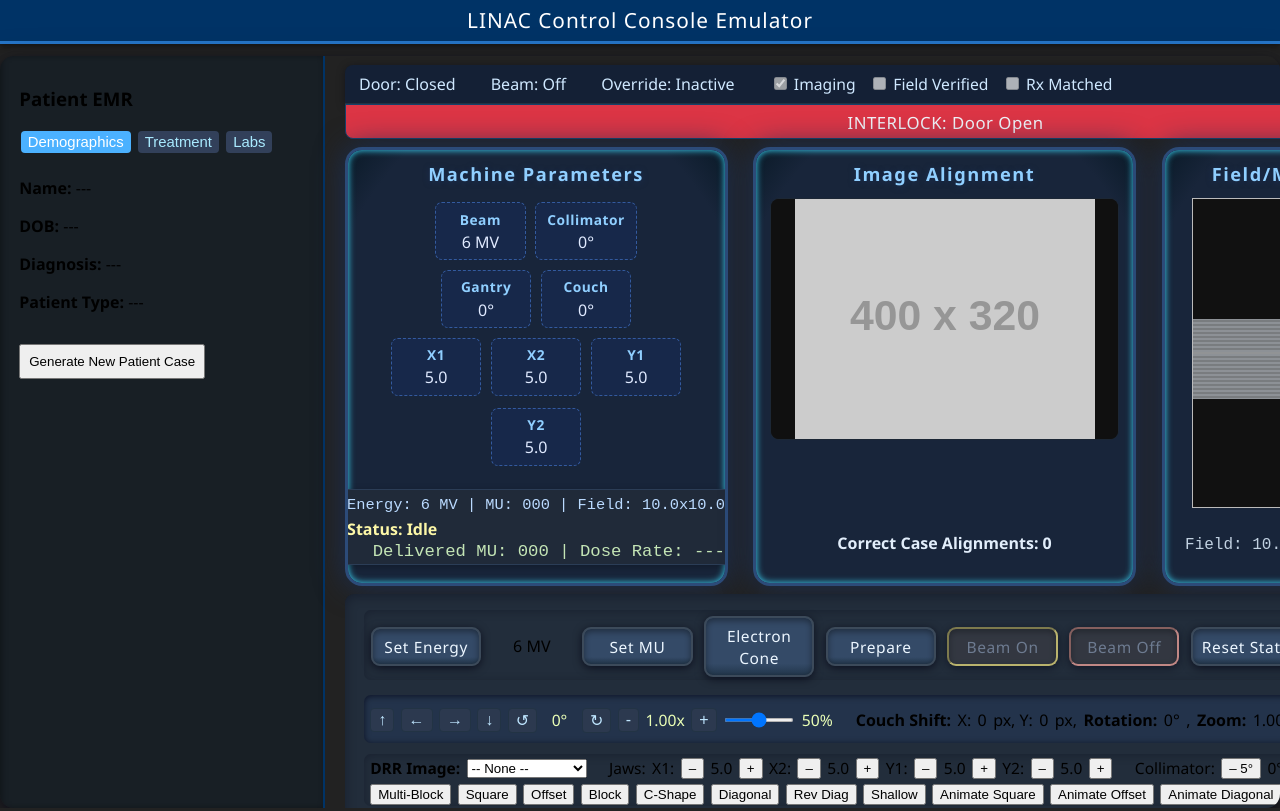
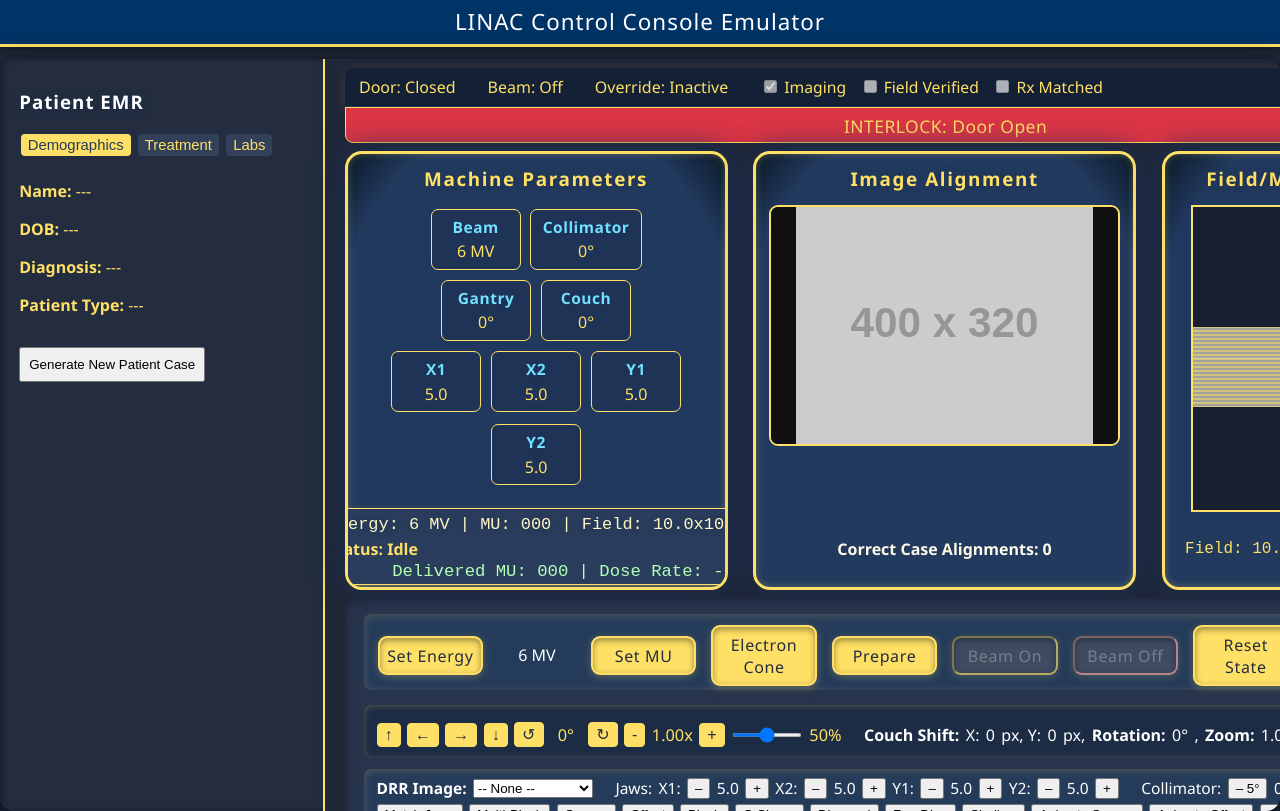
Before and after one commit to RTApps79/RT-Games, a plain HTML site: page linac_emulator/index.html in a window 1280 px wide. Drawn offline with Linux system fonts and the light colour scheme; placeholder pictures from the web are drawn by us.

Commit message:
Update style.css

```diff
--- a/linac_emulator/style.css
+++ b/linac_emulator/style.css
@@ -1,21 +1,22 @@
 /* ============================
-   LINAC Console Emulator Styles (Three Monitor Layout)
+   LINAC Console Emulator - High Contrast + Section Labels
    ============================ */
 
 body {
   margin: 0;
   font-family: 'Segoe UI', Arial, sans-serif;
-  background: #222;
+  background: #202737;
+  color: #f9f9f9;
 }
 header {
   background: #003366;
-  color: white;
+  color: #fff;
   padding: 0.4rem 0;
   text-align: center;
-  font-size: 1.3rem;
+  font-size: 1.4rem;
   letter-spacing: 1px;
   box-shadow: 0 2px 6px #0007;
-  border-bottom: 3px solid #2676c9;
+  border-bottom: 3px solid #ffe066;
 }
 
 /* Three Monitor Container Layout */
@@ -27,20 +28,27 @@ header {
   max-width: 1920px;
   margin: 12px auto 0 auto;
   border-radius: 14px;
-  box-shadow: 0 10px 32px #0018, 0 2px 6px #0024;
+  box-shadow: 0 10px 32px #001a, 0 2px 6px #0024;
   overflow: hidden;
-  background: #222;
+  background: #202737;
 }
 
 /* EMR Panel */
 .panel.emr-panel {
   width: 320px;
   min-width: 285px;
-  background: #181f25;
-  border-right: 2.5px solid #003366;
+  background: #232d3f;
+  border-right: 2.5px solid #ffe066;
   box-shadow: 2px 0 6px #0005 inset;
   padding: 0.7em 1.2em 0.7em 1.2em;
   overflow-y: auto;
+  color: #ffe066;
+}
+
+.panel.emr-panel h3 {
+  color: #fff;
+  letter-spacing: 1px;
+  text-shadow: 0 2px 10px #00336655;
 }
 
 /* Main Panel: 3-screen grid + controls below */
@@ -53,6 +61,22 @@ header {
   padding: 0.6em 1.2em 0.8em 1.2em;
 }
 
+/* Section Labels */
+.section-label {
+  font-size: 1.09em;
+  font-weight: 700;
+  text-transform: uppercase;
+  color: #ffe066;
+  letter-spacing: 1.3px;
+  background: #243b5a;
+  margin: 0.2em 0 0.6em 0;
+  padding: 2px 14px;
+  border-radius: 8px;
+  box-shadow: 0 1.5px 8px #0015;
+  display: inline-block;
+  border: 1.5px solid #ffe06677;
+}
+
 .monitors-row.three-screens-row {
   display: grid;
   grid-template-columns: 1fr 1fr 1fr;
@@ -62,7 +86,6 @@ header {
   max-height: 500px;
 }
 
-/* Monitor Screens */
 .monitor-screen {
   min-width: 320px;
   max-width: 500px;
@@ -74,20 +97,20 @@ header {
   display: flex;
   flex-direction: column;
   align-items: center;
-  background: radial-gradient(ellipse at 50% 60%, #18253a 85%, #0a1a28 100%);
-  border: 3.5px solid #2c4b79;
+  background: radial-gradient(ellipse at 50% 60%, #233a5f 82%, #0a1a28 100%);
+  border: 3.5px solid #ffe066;
   border-radius: 17px;
-  box-shadow: 0 0 30px #1b2f54, 0 0 7px #3bdcff inset;
-  color: #e2eefb;
+  box-shadow: 0 0 30px #1b2f54, 0 0 7px #ffe06644 inset;
+  color: #fffbe8;
 }
 
-.monitor-screen h2 {
+.monitor-screen h2, .monitor-screen h3 {
   text-align: center;
-  color: #90cfff;
+  color: #ffe066;
   margin-bottom: 0.7em;
-  font-size: 1.14em;
-  letter-spacing: 1.5px;
-  text-shadow: 0 1px 6px #1b2f54;
+  font-size: 1.18em;
+  letter-spacing: 1.6px;
+  text-shadow: 0 1px 7px #1b2f54;
   font-weight: 600;
   margin-top: 0;
 }
@@ -100,10 +123,10 @@ header {
   flex-wrap: wrap;
 }
 .machine-param-box {
-  background: #17284a;
-  border: 1px dashed #335a9e;
+  background: #1e3355;
+  border: 1.5px solid #ffe066;
   border-radius: 7px;
-  color: #e0eaff;
+  color: #ffe066;
   min-width: 66px;
   padding: 0.4em 0.7em;
   text-align: center;
@@ -112,32 +135,36 @@ header {
   display: flex;
   flex-direction: column;
   align-items: center;
+  box-shadow: 0 2px 10px #00336622;
 }
 .machine-param-box .param-label {
-  font-size: 0.86em;
-  color: #90cfff;
+  font-size: 0.97em;
+  color: #72e1ff;
   margin-bottom: 0.15em;
   font-weight: bold;
   letter-spacing: 0.5px;
+  text-shadow: 0 2px 3px #00336622;
 }
 #console-display {
   margin-top: 8px;
-  border: 1.2px solid #2b3d56;
+  border: 1.5px solid #ffe066;
   padding: 6px 7px 3px 7px;
-  background: #202a39;
+  background: #2a3d5c;
   border-radius: 7px;
-  box-shadow: 0 2px 7px #0004;
+  box-shadow: 0 2px 7px #ffe06633;
+  color: #ffe066;
 }
 #console-parameters {
-  font-size: 0.96em;
-  color: #badaff;
+  font-size: 1.06em;
+  color: #fff6c4;
   margin-bottom: 4px;
   white-space: pre;
   font-family: 'Roboto Mono', monospace;
+  text-shadow: 0 1px 6px #1b2f5499;
 }
 #console-status {
   font-size: 1em;
-  color: #fcf7a7;
+  color: #ffe066;
   font-weight: bold;
   min-height: 1.2em;
   margin-bottom: 2px;
@@ -155,21 +182,22 @@ header {
   white-space: pre;
   font-family: 'Roboto Mono', monospace;
   margin-top: 2px;
-  color: #c3e4b5;
+  color: #b2ffb6;
 }
 
 /* Field/MLC Visualizer */
 .monitor-mlc-visualizer #fieldDisplayContainer {
   width: 320px;
   height: 320px;
-  border: 1.5px solid #bbb;
+  border: 2px solid #ffe066;
   margin: 0 auto 18px auto;
-  background-color: #111;
+  background-color: #191f31;
   overflow: hidden;
   background-size: contain;
   background-repeat: no-repeat;
   background-position: center;
   position: relative;
+  box-shadow: 0 4px 20px #00336644;
 }
 #rotatingElementsContainer {
   position: absolute; top: 0; left: 0; width: 100%; height: 100%;
@@ -180,19 +208,19 @@ header {
 }
 #rotatingElementsContainer.dragging { cursor: grabbing; }
 #fieldDisplayContainer::before, #fieldDisplayContainer::after {
-  content: ''; position: absolute; background-color: rgba(200, 200, 200, 0.6); z-index: 9; pointer-events: none;
+  content: ''; position: absolute; background-color: rgba(252, 252, 198, 0.3); z-index: 9; pointer-events: none;
 }
 #fieldDisplayContainer::before { width: 1px; height: 100%; top: 0; left: 50%; transform: translateX(-50%); }
 #fieldDisplayContainer::after { width: 100%; height: 1px; top: 50%; left: 0; transform: translateY(-50%); }
 #fieldDisplayRect {
-  position: absolute; background-color: rgba(255, 255, 150, 0.24); z-index: 2; pointer-events: none; box-sizing: border-box;
-  border: 1.5px solid #ffd900; border-radius: 2.5px;
+  position: absolute; background-color: rgba(255, 255, 180, 0.27); z-index: 2; pointer-events: none; box-sizing: border-box;
+  border: 2px solid #ffe066; border-radius: 2.5px;
 }
 .leaf-pair-container {
   position: absolute; width: 100%; left: 0; box-sizing: border-box; z-index: 4;
 }
-.leaf-section { position: absolute; height: 100%; box-sizing: border-box; background-color: rgba(150, 155, 170, 0.7); border: 1px solid rgba(100, 105, 120, 0.8); z-index: 2; }
-.leaf-section.outer { background-color: rgba(190, 195, 200, 0.6); border-color: rgba(150, 155, 160, 0.7); z-index: 1; transition: width 0.1s linear, left 0.1s linear, right 0.1s linear; }
+.leaf-section { position: absolute; height: 100%; box-sizing: border-box; background-color: rgba(170, 200, 220, 0.82); border: 1px solid rgba(100, 105, 120, 0.82); z-index: 2; }
+.leaf-section.outer { background-color: rgba(220, 220, 200, 0.7); border-color: #ffe06688; z-index: 1; transition: width 0.1s linear, left 0.1s linear, right 0.1s linear; }
 .leaf-section.inner { transition: width 1s ease-in-out, left 1s ease-in-out; border-left:none; border-right:none; }
 .leaf-section.left { left: 0; border-left:none; border-right:none;}
 .leaf-section.right { right: 0; left: auto; border-right:none; border-left:none;}
@@ -201,18 +229,17 @@ header {
   text-align: center;
   font-family: monospace;
   font-size: 1rem;
-  color: #c1d1e1;
+  color: #ffe066;
   margin-top: 5px;
 }
 
-/* Alignment Screen */
 .overlay-container.focal {
   position: relative;
   width: 98%;
   height: 240px;
-  background: #171c22;
+  background: #1b2334;
   overflow: hidden;
-  border: 1.5px solid #1c2735;
+  border: 2px solid #ffe066;
   border-radius: 9px;
   margin-bottom: 0.4em;
   box-shadow: 0 2px 8px #001b inset;
@@ -231,9 +258,8 @@ header {
   border-radius: 6px;
 }
 
-/* Console Panel & Controls */
 .console-panel-group {
-  background: #222d3b;
+  background: #27344c;
   border-radius: 9px;
   margin: 1.2em auto 0 auto;
   box-shadow: 0 2px 12px #0015 inset;
@@ -250,13 +276,14 @@ header {
   flex-wrap: wrap;
   justify-content: flex-start;
   align-items: center;
-  gap: 0.45rem 0.6rem;
+  gap: 0.5rem 0.8rem;
   margin-bottom: 7px;
-  background: #222d3b;
+  background: #243b5a;
   border-radius: 7px;
-  padding: 0.2rem 0.4rem 0.05rem 0.4rem;
-  box-shadow: 0 1.5px 9px #0014 inset;
+  padding: 0.5rem 0.7rem 0.1rem 0.8rem;
+  box-shadow: 0 1.5px 9px #ffe06633 inset;
   min-height: 48px;
+  color: #fff;
 }
 .console-buttons.machine-controls {
   font-size: 0.97em;
@@ -265,8 +292,8 @@ header {
 }
 .console-buttons.image-alignment-controls {
   font-size: 1em;
-  background: #23334b;
-  box-shadow: 0 1px 6px #001a inset;
+  background: #1d2c45;
+  box-shadow: 0 1px 6px #ffe06644 inset;
   border-radius: 7px;
   margin-bottom: 3px;
   min-height: 44px;
@@ -278,37 +305,39 @@ header {
   flex: 1 1 70px;
   margin: 2.5px 1px;
   padding: 7px 7px 6px 7px;
-  font-size: 0.97em;
-  background: linear-gradient(180deg, #344a67 80%, #23374c);
-  color: #ecf6ff;
-  border: 2px solid #3c4a5a;
+  font-size: 1em;
+  background: linear-gradient(180deg, #ffe066 80%, #ffe066 100%);
+  color: #232d3f;
+  border: 2px solid #ffe066;
   border-radius: 9px;
-  box-shadow: 0 2.5px 6px #0006 inset, 0 2px 8px #001a;
+  box-shadow: 0 2.5px 6px #0006 inset, 0 2px 8px #ffe06644;
   cursor: pointer;
   text-align: center;
   font-family: 'Segoe UI', Arial, sans-serif;
   font-weight: 500;
   letter-spacing: 0.04em;
-  transition: background 0.15s, box-shadow 0.15s, border 0.12s;
+  transition: background 0.15s, box-shadow 0.15s, border 0.12s, color 0.13s;
   outline: none;
 }
 .console-button:hover:not(.disabled) {
-  background: linear-gradient(180deg, #476fa3 60%, #2a4769 100%);
-  border-color: #91b6e9;
-  color: #fff;
+  background: linear-gradient(180deg, #fffbe8 60%, #ffe066 100%);
+  border-color: #ffe066;
+  color: #003366;
 }
 .console-button:active:not(.disabled) {
-  background: #1c2d44;
+  background: #ffe066;
+  color: #2a3d5c;
   box-shadow: 0 1.5px 2.5px #0009 inset;
-  border-color: #455a73;
+  border-color: #ffd700;
 }
 .console-button.beam-on {
-  background: linear-gradient(180deg, #ffc107 80%, #a87f10);
-  color: #333;
-  border-color: #f5e781;
+  background: linear-gradient(180deg, #ffc107 80%, #ffe066 100%);
+  color: #232d3f;
+  border-color: #ffe066;
 }
 .console-button.beam-on:hover {
-  background: linear-gradient(180deg, #ffe165, #bfa311 100%);
+  background: linear-gradient(180deg, #ffe165, #ffd700 100%);
+  color: #232d3f;
 }
 .console-button.beam-active {
   background: linear-gradient(180deg, #e33f2e 80%, #7a1818);
@@ -324,23 +353,22 @@ header {
   background: linear-gradient(180deg, #ff6565, #c82333 100%);
 }
 .console-button.door-control.open {
-  background: linear-gradient(180deg, #fd7e14 80%, #a24d07);
-  color: #fff;
-  border-color: #ffca9f;
+  background: linear-gradient(180deg, #fd7e14 80%, #ffe066 100%);
+  color: #232d3f;
+  border-color: #ffe066;
 }
 .console-button.door-control.open:hover {
-  background: linear-gradient(180deg, #ffdca6 80%, #b25e09);
+  background: linear-gradient(180deg, #ffdca6 80%, #ffe066 100%);
 }
 .console-button.disabled {
-  background: #3a3c44;
-  color: #8b99b2;
+  background: #4e5366;
+  color: #fffbe877;
   cursor: not-allowed;
   border-style: inset;
-  opacity: 0.72;
+  opacity: 0.67;
   pointer-events: none;
 }
 
-/* Alignment Controls */
 .compact-image-controls,
 .console-buttons.image-alignment-controls {
   display: flex;
@@ -356,15 +384,15 @@ header {
   padding: 2px 7px;
   font-size: 1em;
   border-radius: 4px;
-  background: #2c394f;
-  color: #bfe6ff;
-  border: 1px solid #234;
-  transition: background 0.13s;
+  background: #ffe066;
+  color: #232d3f;
+  border: 1.5px solid #ffe066;
+  transition: background 0.13s, color 0.13s;
 }
 .compact-image-controls button:hover,
 .console-buttons.image-alignment-controls button:hover {
-  background: #4bb1ff;
-  color: #fff;
+  background: #fffbe8;
+  color: #003366;
 }
 .compact-image-controls input[type="range"],
 .console-buttons.image-alignment-controls input[type="range"] {
@@ -377,26 +405,26 @@ header {
 .mini-label {
   min-width: 32px;
   display: inline-block;
-  color: #eaffb6;
-  font-size: 0.98em;
+  color: #ffe066;
+  font-size: 1.02em;
   text-align: center;
 }
 
 .motion-readout {
-  background: #13203d;
-  color: #aef3e8;
+  background: #1c2c3c;
+  color: #ffe066;
   text-align: center;
   border-radius: 8px;
   padding: 3px 0 3px 0;
   margin: 6px auto 0 auto;
-  font-size: 0.97em;
+  font-size: 0.99em;
   font-family: 'Roboto Mono', monospace;
   letter-spacing: .03em;
-  box-shadow: 0 1px 6px #001a inset;
+  box-shadow: 0 1px 6px #ffe06633 inset;
   width: 95%;
 }
 
-/* EMR Tabs and modal (unchanged) */
+/* EMR Tabs and modal */
 .emr-tabs .tab-button {
   padding: 3px 7px;
   background: #32405a;
@@ -404,13 +432,13 @@ header {
   border: none;
   cursor: pointer;
   border-radius: 4px;
-  color: #a9eaff;
+  color: #ffe066;
   font-size: 0.93em;
-  transition: background 0.13s;
+  transition: background 0.13s, color 0.13s;
 }
 .emr-tabs .tab-button.active {
-  background: #4bb1ff;
-  color: #fff;
+  background: #ffe066;
+  color: #243b5a;
 }
 .tab-content {
   display: none;
@@ -421,30 +449,32 @@ header {
 }
 
 .treatment-field {
-  border: 1.2px solid #334a67;
+  border: 1.5px solid #ffe066;
   padding: 5px 7px;
   margin-bottom: 7px;
-  background-color: #24364a;
+  background-color: #233a5f;
   border-radius: 4px;
   cursor: pointer;
-  transition: background-color 0.14s;
-  box-shadow: 0 1.5px 6px #0017;
+  transition: background-color 0.14s, border 0.13s, color 0.13s;
+  box-shadow: 0 1.5px 6px #ffe06644;
+  color: #fffbe8;
 }
 .treatment-field:hover {
-  background-color: #2d4d72;
+  background-color: #ffe06633;
+  border: 2px solid #ffe066;
+  color: #ffe066;
 }
 .treatment-field h5 {
   margin: 0 0 3px 0;
-  color: #4bb1ff;
+  color: #ffe066;
   font-size: 1em;
 }
 .treatment-field p {
   margin: 2px 0;
   font-size: 0.92em;
-  color: #d1eaff;
+  color: #fffbe8;
 }
 
-/* QA/Interlocks */
 .qa-status-bar {
   display: flex;
   flex-direction: column;
@@ -455,13 +485,13 @@ header {
 .qa-interlocks-panel.horizontal {
   display: flex;
   align-items: center;
-  gap: 2.2em;
+  gap: 2em;
   background: #142035;
   border-radius: 8px 8px 0 0;
   padding: 0.5em 1.2em 0.5em 0.9em;
-  color: #cfe8ff;
+  color: #ffe066;
   border-bottom: 1.5px solid #234;
-  box-shadow: 0 1.5px 8px #0016;
+  box-shadow: 0 1.5px 8px #ffe06622;
   font-size: 1em;
 }
 .qa-interlocks-panel.horizontal .qa-checklist label {
@@ -476,13 +506,13 @@ header {
   border-top: none;
   border-bottom-left-radius: 8px;
   border-bottom-right-radius: 8px;
-  font-size: 1.05em;
+  font-size: 1.09em;
   background: #0a2244;
-  color: #f3f6fa;
+  color: #ffe066;
   text-align: center;
   padding: 6px 0 4px 0;
   letter-spacing: 0.5px;
-  border: 1px solid #16406a;
+  border: 1px solid #ffe066;
   min-height: 1.1em;
 }
 
```
